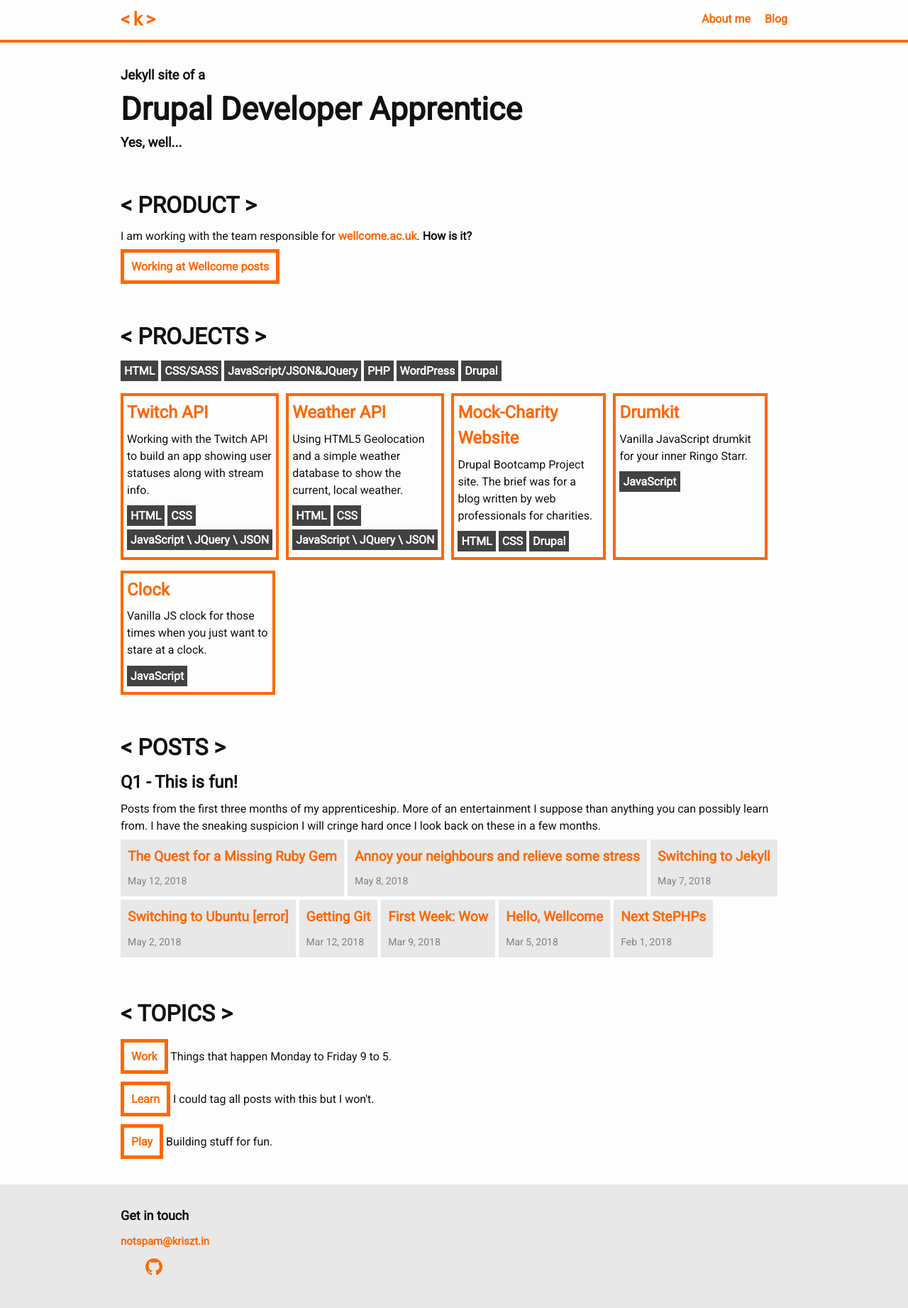
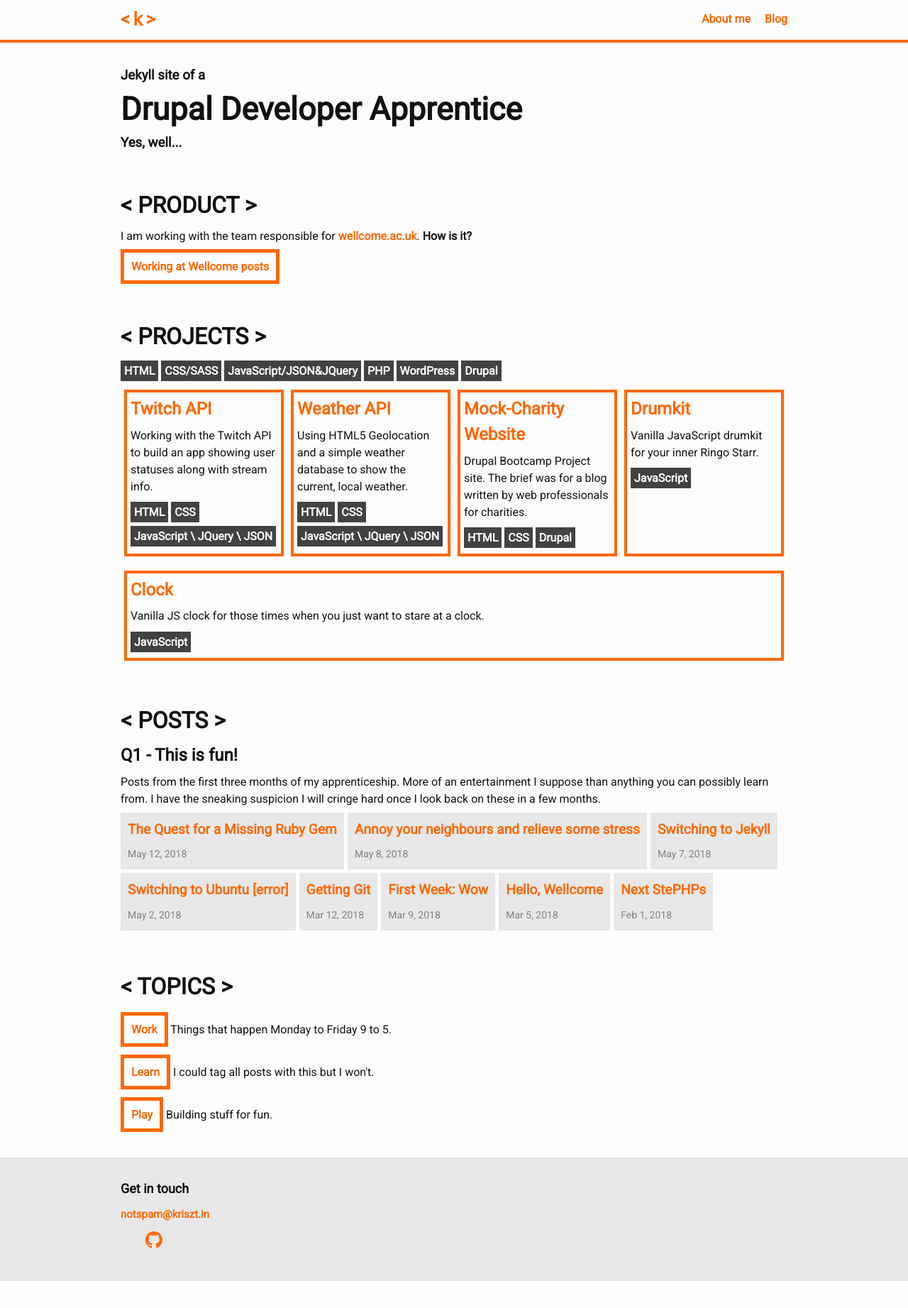
Before and after one commit to krisztin/krisztin.github.io, a Jekyll site: the page built from index.md, in a window 1280 px wide. Shown: the whole page at 71% size. Built offline with Jekyll 4.4.1, drawn with Linux system fonts in a browser that asks for light colours; after the commit the page ends 1805 px from its top, so only the background shows below that.

Commit message:
fixing flexing

```diff
--- a/_sass/minima/_home.scss
+++ b/_sass/minima/_home.scss
@@ -61,10 +61,13 @@
 
 .project-card {
     border: 4px $brand-color solid;
-    margin: 15px 10px 0px 0px;
+    margin: 10px 5px;
     padding: 5px;
     -ms-flex-preferred-size: 200px;
-    flex-basis: 200px;
+    min-width: 200px;
+    -webkit-box-flex: 1;
+        -ms-flex: 1;
+            flex: 1;
     &:hover {
         background-color: $brand-color;
         color: $text-color-light;
```
